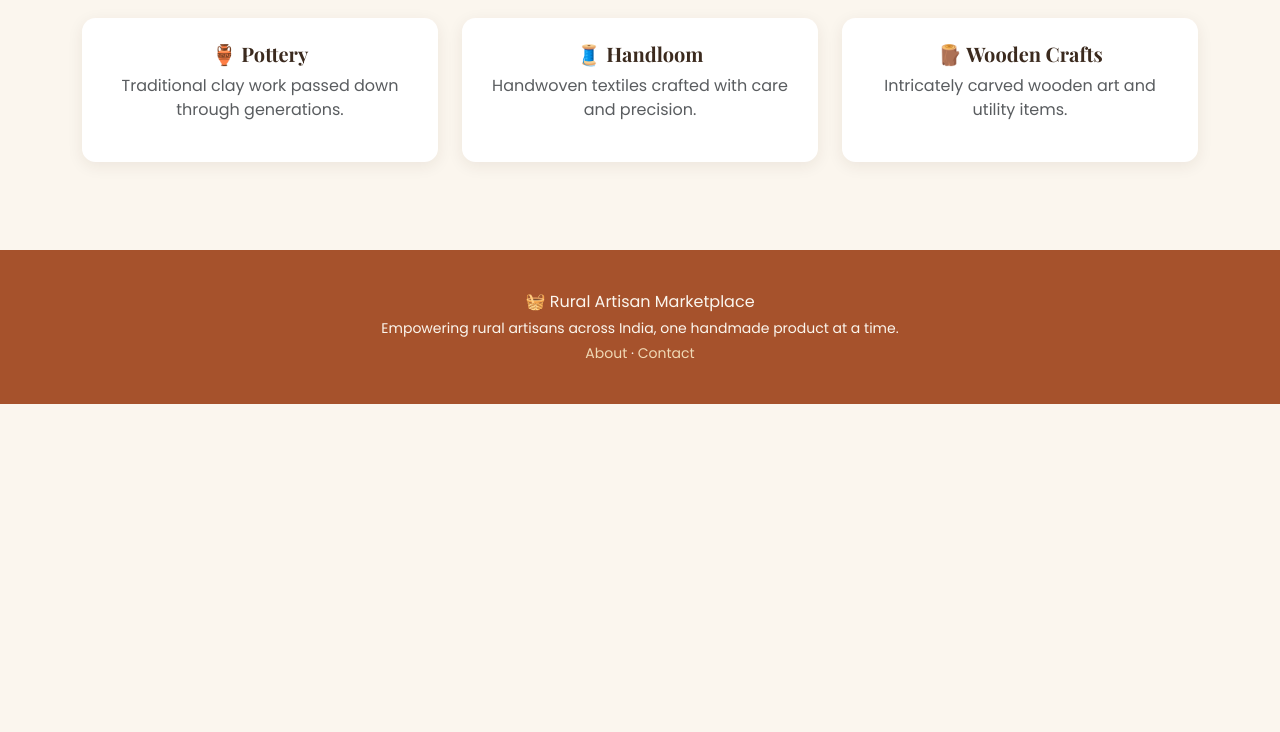
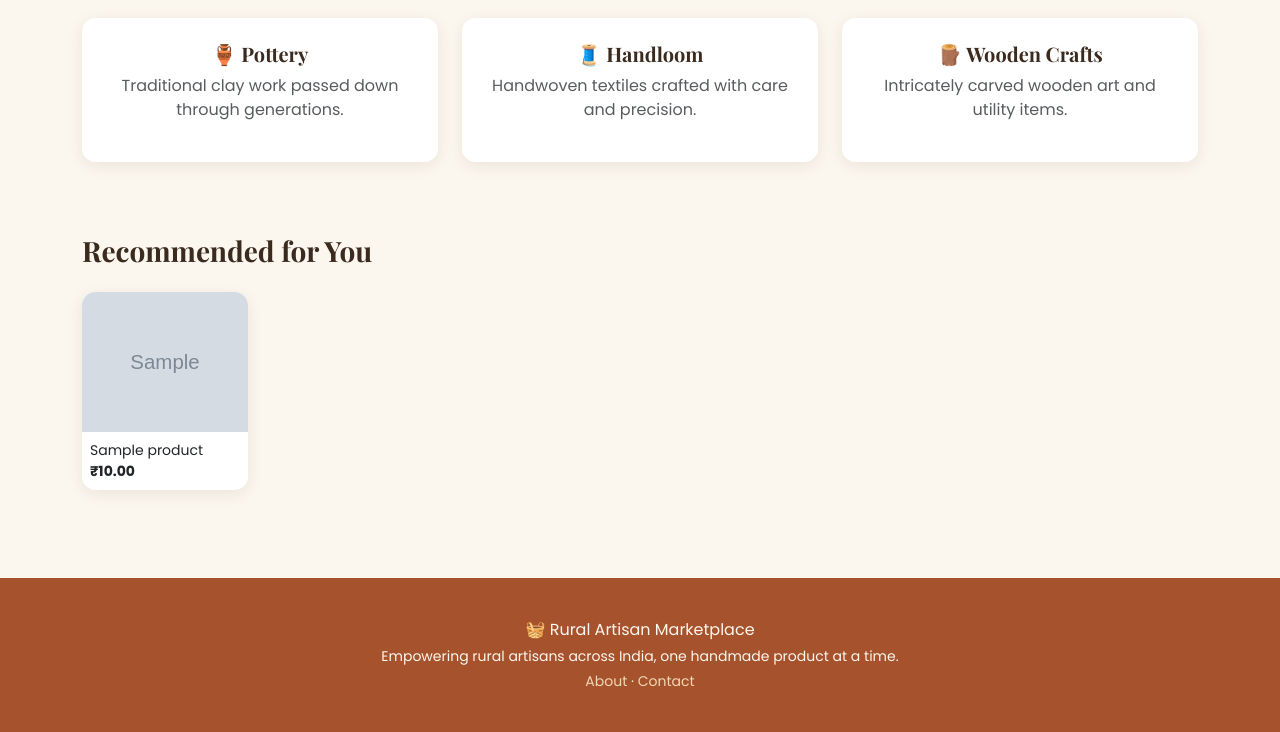
Before and after one commit to Tanwi20024/rural-artisan-marketplace, a Flask app: page / in a window 1280 px wide. Shown: the part 614-1346 px from the top of the page. Before the commit the page ends 1018 px from the top, so only its background shows below. Run offline with Flask 3, Linux system fonts and the light colour scheme; tables that the repository leaves empty hold one stand-in row (values such as "Sample post"); grey boxes marked "Sample" are stand-in pictures.

Commit message:
Phase C Module 11: Add rule-based recommendations (More Like This, Recommended for You)

```diff
--- a/app.py
+++ b/app.py
@@ -40,7 +40,8 @@ def create_app():
     @app.route('/')
     def home():
         from flask import session
-        from models import Product
+        from flask_login import current_user
+        from models import Product, Order, OrderItem
 
         recently_viewed_ids = session.get('recently_viewed', [])
         recently_viewed_products = []
@@ -48,7 +49,30 @@ def create_app():
             products_by_id = {p.id: p for p in Product.query.filter(Product.id.in_(recently_viewed_ids)).all()}
             recently_viewed_products = [products_by_id[pid] for pid in recently_viewed_ids if pid in products_by_id]
 
-        return render_template('home.html', recently_viewed_products=recently_viewed_products)
+        recommended_products = []
+        if current_user.is_authenticated and current_user.is_customer():
+            purchased_product_ids = [
+                item.product_id for item in
+                OrderItem.query.join(Order).filter(Order.customer_id == current_user.id).all()
+            ]
+
+            if purchased_product_ids:
+                purchased_categories = {
+                    p.category for p in Product.query.filter(Product.id.in_(purchased_product_ids)).all()
+                }
+                recommended_products = Product.query.filter(
+                    Product.category.in_(purchased_categories),
+                    ~Product.id.in_(purchased_product_ids)
+                ).order_by(Product.created_at.desc()).limit(6).all()
+
+        if not recommended_products:
+            recommended_products = Product.query.order_by(Product.created_at.desc()).limit(6).all()
+
+        return render_template(
+            'home.html',
+            recently_viewed_products=recently_viewed_products,
+            recommended_products=recommended_products
+        )
 
     @app.route('/about')
     def about():
--- a/templates/home.html
+++ b/templates/home.html
@@ -111,4 +111,28 @@
         {% endfor %}
     </div>
 </div>
+{% endif %} {% if recommended_products %}
+<div class="mt-5 mb-5">
+    <h3 class="mb-4">Recommended for You</h3>
+    <div class="row">
+        {% for product in recommended_products %}
+        <div class="col-md-2 col-sm-4 col-6 mb-4">
+            <a href="{{ url_for('products.product_detail', product_id=product.id) }}" class="text-decoration-none text-dark">
+                <div class="card h-100 product-card">
+                    {% if product.image_filename %}
+                    <img src="{{ url_for('static', filename='uploads/' + product.image_filename) }}" class="card-img-top" style="height: 140px; object-fit: cover;" alt="{{ product.name }}"> {% else %}
+                    <div class="bg-light d-flex align-items-center justify-content-center" style="height: 140px;">
+                        <span class="text-muted small">No Image</span>
+                    </div>
+                    {% endif %}
+                    <div class="card-body p-2">
+                        <p class="small mb-0 text-truncate">{{ product.name }}</p>
+                        <p class="small fw-bold mb-0">₹{{ "%.2f"|format(product.price) }}</p>
+                    </div>
+                </div>
+            </a>
+        </div>
+        {% endfor %}
+    </div>
+</div>
 {% endif %} {% endblock %}
```
Also changed, not shown: blueprints/products/routes.py (+7 -1 lines), templates/products/product_detail.html (+26 -1 lines).
